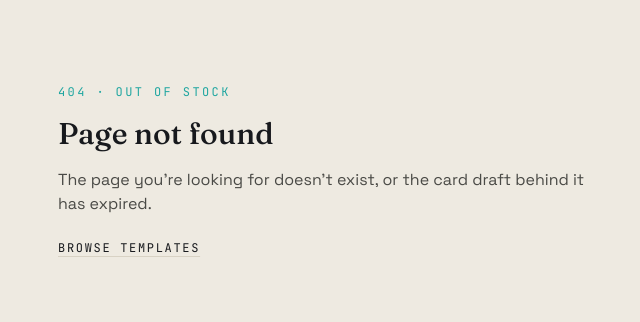
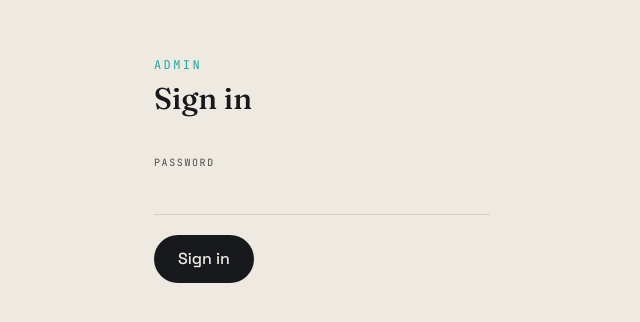
Before and after one commit to ren-urot/NexxaDBC, a Next.js app: page /admin/login in a window 1280 px wide. Before the commit this address had no page. Shown: the part 230-552 px from the top of the page, without its empty margins (318-958 px from the left). Built offline with nearby package versions, Linux system fonts and the light colour scheme.

Commit message:
feat: add admin login page

```diff
--- /dev/null
+++ b/app/admin/login/page.tsx
@@ -0,0 +1,64 @@
+'use client';
+
+import { useState } from 'react';
+import { useRouter } from 'next/navigation';
+
+export default function AdminLoginPage() {
+  const router = useRouter();
+  const [password, setPassword] = useState('');
+  const [error, setError] = useState<string | null>(null);
+  const [loading, setLoading] = useState(false);
+
+  async function handleSubmit(e: React.FormEvent) {
+    e.preventDefault();
+    setLoading(true);
+    setError(null);
+    try {
+      const res = await fetch('/api/admin/login', {
+        method: 'POST',
+        headers: { 'content-type': 'application/json' },
+        body: JSON.stringify({ password }),
+      });
+      if (!res.ok) {
+        setError('Incorrect password.');
+        setLoading(false);
+        return;
+      }
+      router.push('/admin/orders');
+    } catch {
+      setError("Couldn't sign in. Check your connection and try again.");
+      setLoading(false);
+    }
+  }
+
+  return (
+    <main className="mx-auto flex w-full max-w-sm flex-1 flex-col justify-center px-6 py-24">
+      <p className="mb-2 font-mono text-xs uppercase tracking-[0.2em] text-scan">Admin</p>
+      <h1 className="font-display text-3xl font-medium text-ink">Sign in</h1>
+      <form onSubmit={handleSubmit} className="mt-8 space-y-5">
+        <label className="block">
+          <span className="font-mono text-[10px] uppercase tracking-[0.16em] text-ink-soft">Password</span>
+          <input
+            aria-label="Password"
+            type="password"
+            value={password}
+            onChange={e => setPassword(e.target.value)}
+            className="mt-1.5 w-full border-b border-line bg-transparent py-1.5 text-[15px] text-ink focus:border-scan focus-visible:outline-2 focus-visible:outline-offset-2 focus-visible:outline-scan"
+          />
+        </label>
+        {error && (
+          <p role="alert" className="text-sm text-[#b3452c]">
+            {error}
+          </p>
+        )}
+        <button
+          type="submit"
+          disabled={loading}
+          className="rounded-full bg-ink px-6 py-3 font-medium text-paper transition-colors hover:bg-ink/90 disabled:opacity-50"
+        >
+          {loading ? 'Signing in…' : 'Sign in'}
+        </button>
+      </form>
+    </main>
+  );
+}
```
